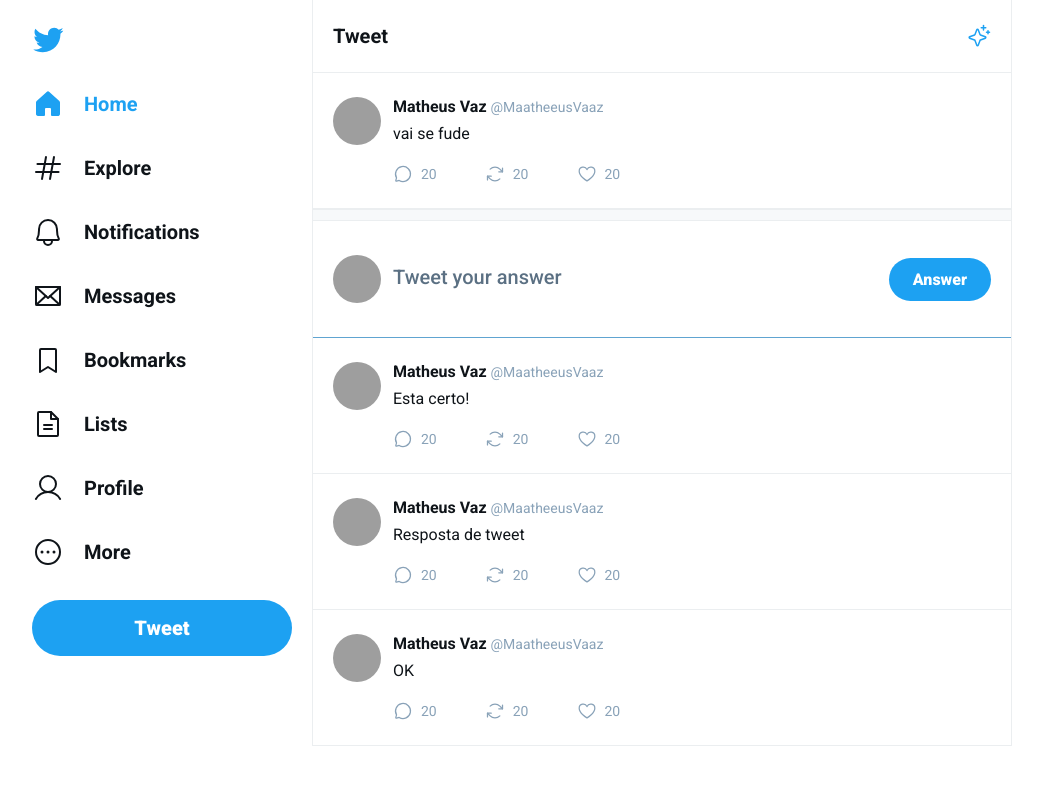
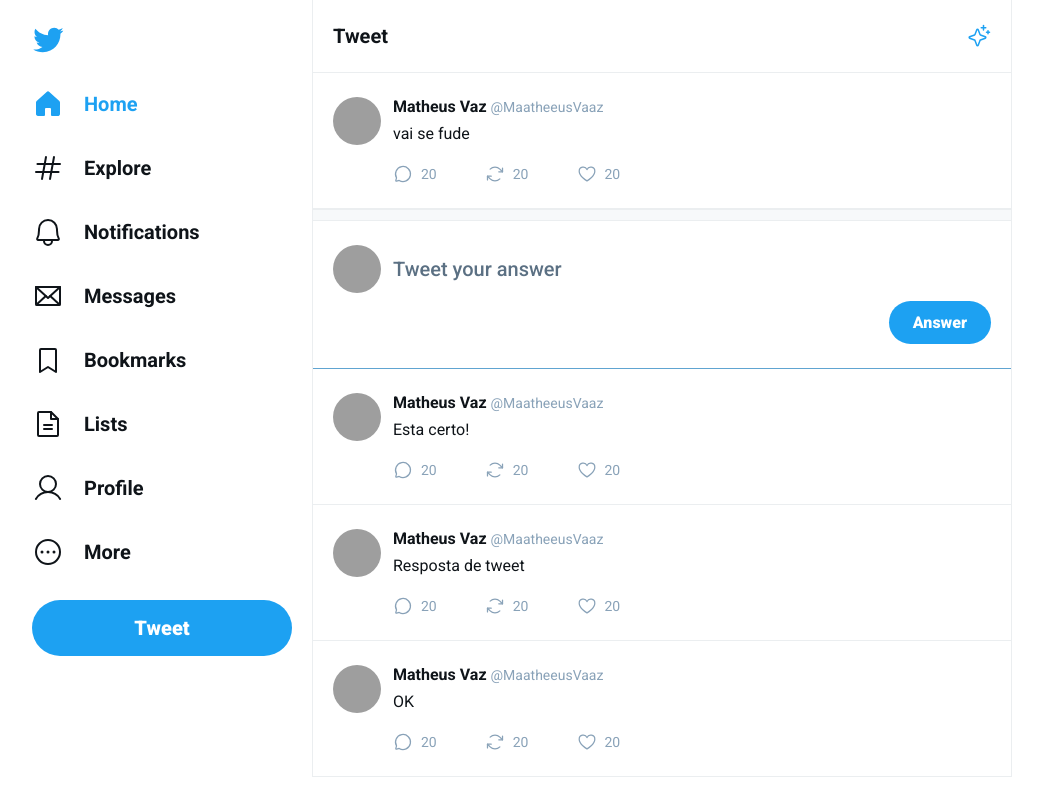
Before and after one commit to Teuuzim/twitter-clone, a React (Vite) app: page /status in a window 1280 px wide. Shown: the whole page, without its empty margins (128-1171 px from the left). Built offline with nearby package versions, Linux system fonts and the light colour scheme; grey boxes are pictures that could not be loaded.

Commit message:
TextAreaAutoSizeOk

```diff
--- a/package.json
+++ b/package.json
@@ -16,6 +16,7 @@
     "react": "^18.3.1",
     "react-dom": "^18.3.1",
     "react-router-dom": "^6.24.1",
+    "react-textarea-autosize": "^8.5.3",
     "sort-by": "^1.2.0"
   },
   "devDependencies": {
--- a/src/pages/Status.css
+++ b/src/pages/Status.css
@@ -1,7 +1,7 @@
 .answer-tweet-form {
   padding: 1.5rem 1.25rem;
   display: flex;
-  align-items: center;
+  flex-direction: column;
   gap: 0.5rem;
   border-bottom: 1px solid #60a4d1;
 }
@@ -9,7 +9,6 @@
 .answer-tweet-form label {
   flex: 1;
   display: flex;
-  align-items: center;
   gap: 0.75rem;
 }
 
@@ -24,7 +23,7 @@
   border: 0;
   font-size: 1.25rem;
   font-weight: 500;
-  margin-top: 1.25rem;
+  margin-top: 0.75rem;
   resize: none;
 }
 
--- a/src/pages/Status.tsx
+++ b/src/pages/Status.tsx
@@ -3,6 +3,7 @@
 import { Tweet } from "../components/Tweet";
 
 import './Status.css'
+import ReactTextareaAutosize from "react-textarea-autosize";
 
 const answers = [
   "Esta certo!",
@@ -24,7 +25,7 @@
             src="https://github.com/Teuuzim.png"
             alt="Matheus Henrique Vaz"
           />
-          <textarea id="tweet" placeholder="Tweet your answer" />
+          <ReactTextareaAutosize id="tweet" placeholder="Tweet your answer" />
         </label>
         <button type="submit">Answer</button>
       </form>
--- a/src/pages/Timeline.tsx
+++ b/src/pages/Timeline.tsx
@@ -1,3 +1,4 @@
+import ReactTextareaAutosize from "react-textarea-autosize";
 import Header from "../components/Header";
 import Separator from "../components/Separator";
 import { Tweet } from "../components/Tweet";
@@ -21,7 +22,7 @@
             src="https://github.com/Teuuzim.png"
             alt="Matheus Henrique Vaz"
           />
-          <textarea id="tweet" placeholder="What's happening" />
+          <ReactTextareaAutosize id="tweet" placeholder="What's happening" />
         </label>
         <button type="submit">Tweet</button>
       </form>
```
Also changed, not shown: 1 other file (tests, documents, lock files or other folders).
